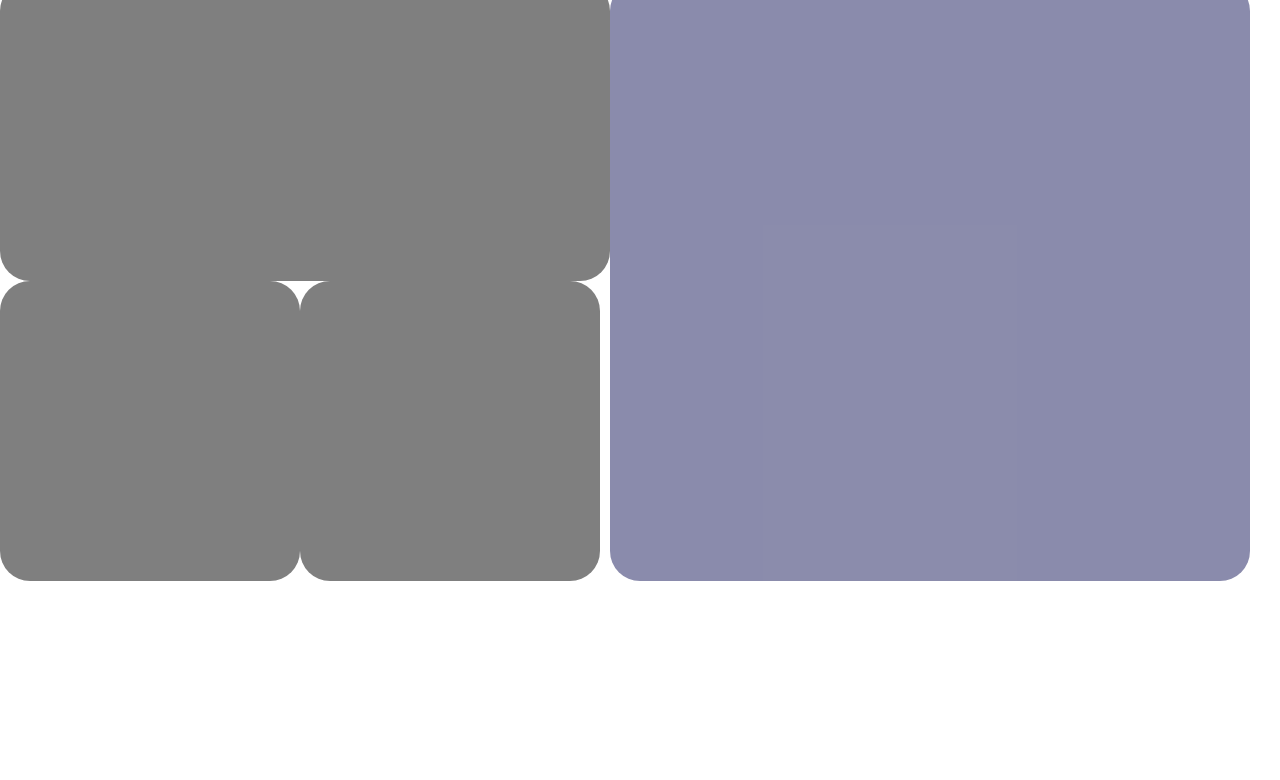
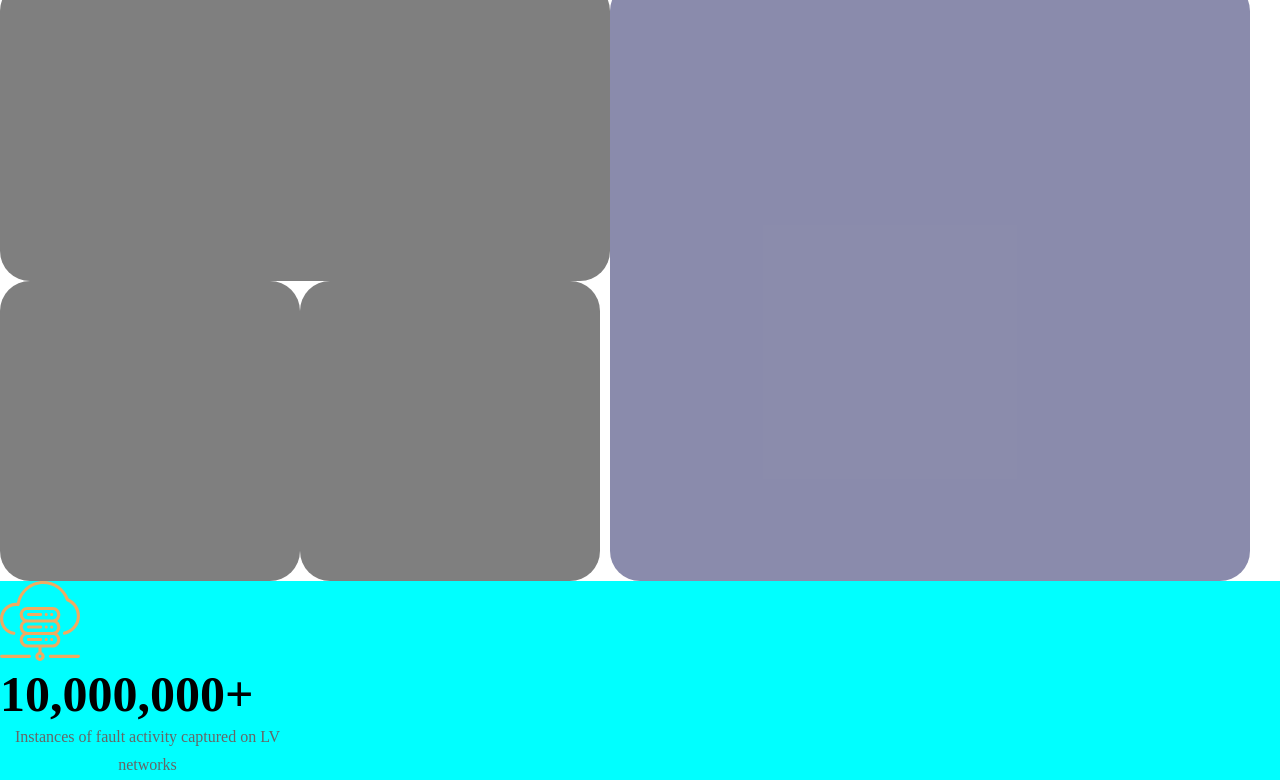
Before and after one commit to FatiatAdeB/PROJECT, a plain HTML site: page index.html in a window 1280 px wide. Shown: the part 1300-2080 px from the top of the page. Before the commit the page ends 1881 px from the top, so only its background shows below. Drawn offline with Linux system fonts and the light colour scheme.

Commit message:
initial commit

```diff
--- a/index.html
+++ b/index.html
@@ -7,14 +7,16 @@
     <link rel="stylesheet" href="./style.css">
 </head>
 <body>
-    <header></header>
+    <header>
+
+    </header>
     <div class="s-systems">
-        <div class="blue">
+        <div class="blue"></div>
+        <div class="bluetext">
             <h1>Solar Systems Marketplace</h1>
             <p>Practical renewable energy technology that reduces costs and helps the environment</p>
             <button class="quote">Request a Quote</button>
         </div>
-
     </div>
     <section class="boxes">
         <div class="box1">
@@ -40,6 +42,11 @@
         <div class="big"></div>
 
     </section>
+    <section class="members">
+        <img src="./images/cloud 10m 1.svg" alt="">
+       <h4> 10,000,000+</h4>
+       <p>Instances of fault activity captured on LV networks</p>
+    </section>
 
 
 </body>
--- a/style.css
+++ b/style.css
@@ -2,9 +2,6 @@
     margin: 0;
     padding: 0;
     box-sizing: border-box;
-}
-body{
-
 }
 
 :root{
@@ -43,11 +40,12 @@ border-radius: 336.786px;
 background: rgba(30, 86, 161, 0.80);
 
 width: 650px;
- height: 300px;
+ height: 400px;
   transform: rotate(-36.65deg);
-   transform-origin: 50 50;
+   /* transform-origin: 0 0;  */
    background: rgba(30, 86, 161, 0.80);
     border-radius: 336.79px;
+    mar
 }
 .s-systems{
 width: 100%;
@@ -142,6 +140,31 @@ background: rgba(23, 25, 90, 0.50);
     display: flex;
     flex-direction: column;
 }
+.members{
+    background: var(--bg-color);
+}
+.members h4{
+    color: #000;
+/* text-align: center; */
+font-family: Sora;
+font-size: 50px;
+font-style: normal;
+font-weight: 700;
+line-height: normal;
+text-transform: uppercase;
+}
+.members p {
+width: 295px;
+height: 57px;
+flex-shrink: 0;
+color: #666;
+text-align: center;
+font-family: Sora;
+font-size: 16px;
+font-style: normal;
+font-weight: 400;
+line-height: 28px; /* 175% */
+}
 @media (max-width:425px){
     .s-systems{
         width: auto;
```
Also changed, not shown: images/20Mhouse .svg (added), images/3.5m product.svg (added), images/brand logo.png (added), main.js (added).
